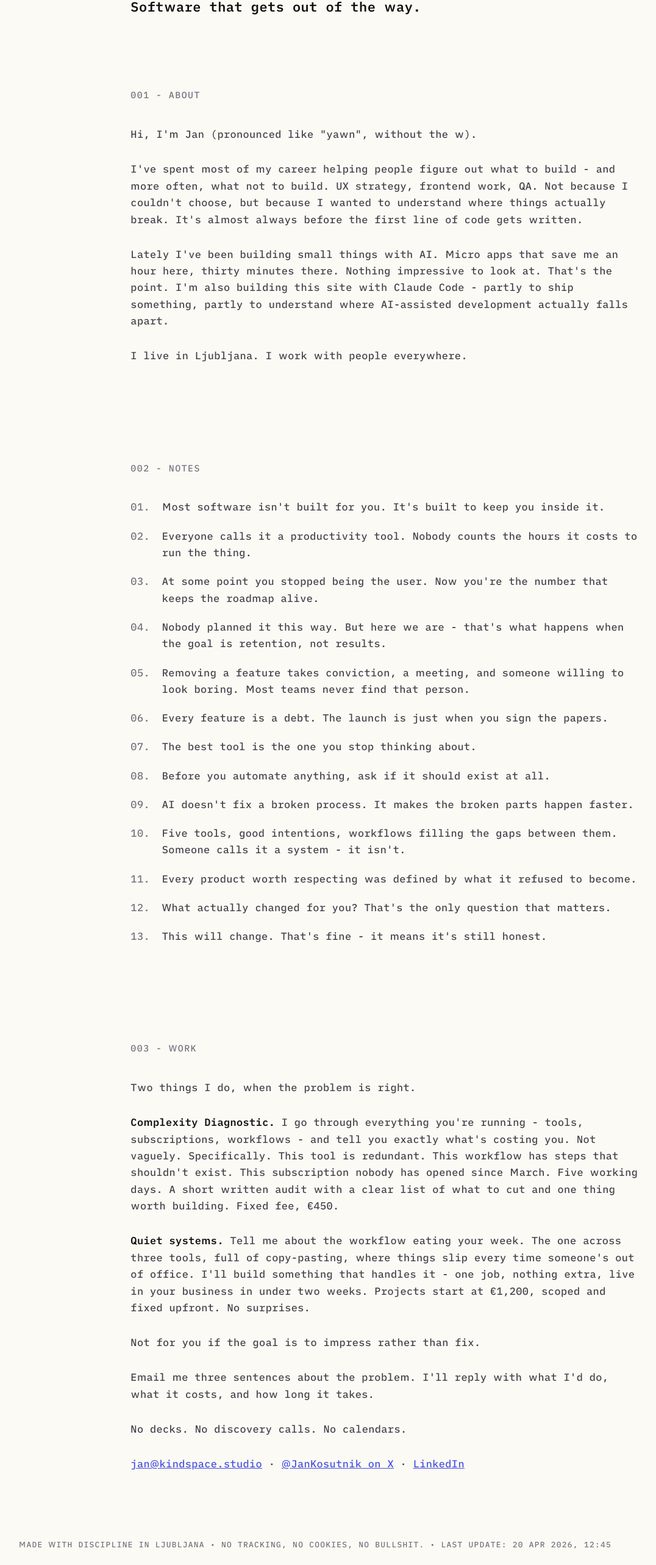
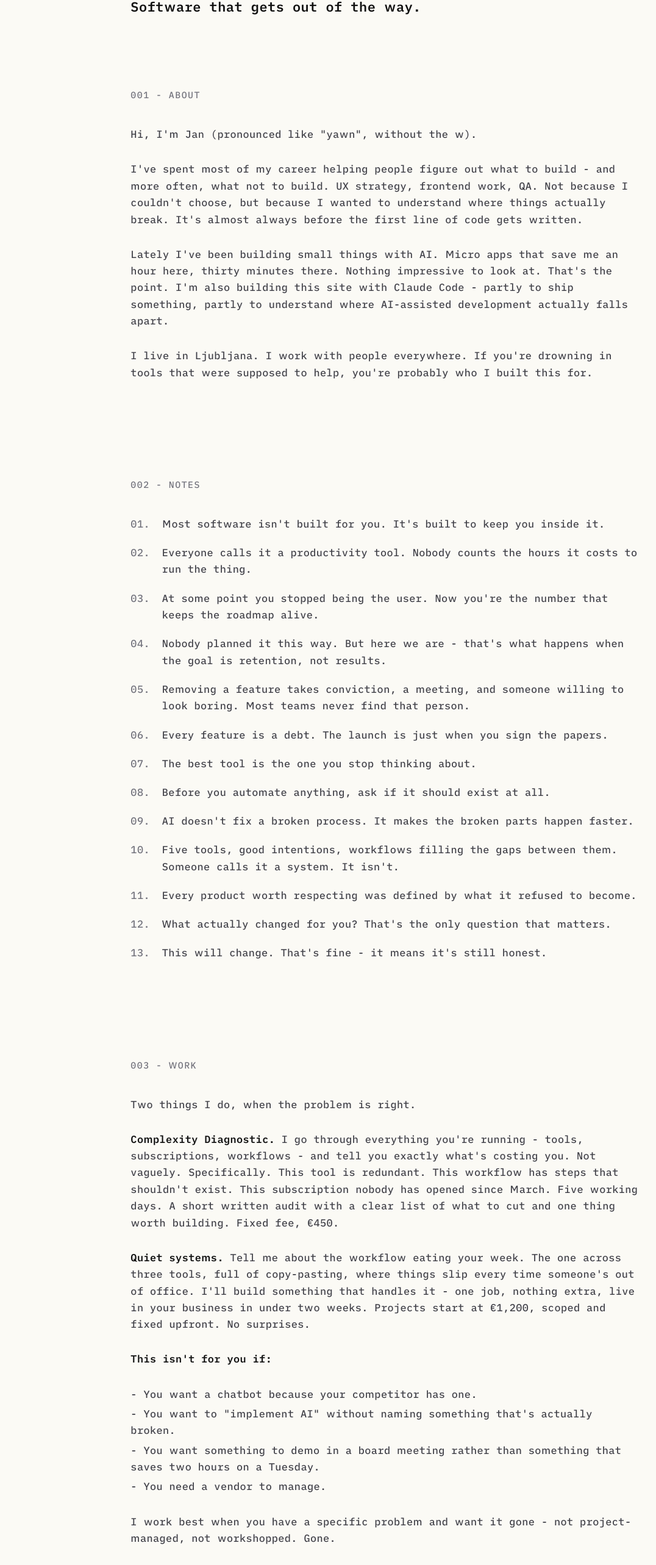
Before and after one commit to JanKosutnik/Kosutnik, a Next.js app: page / in a window 1280 px wide. Shown: the part 222-2788 px from the top of the page at 61% size, without its empty margins (9-1085 px from the left). Built offline with nearby package versions, Linux system fonts and the light colour scheme.

Commit message:
Update about, notes, and work section content

```diff
--- a/app/page.tsx
+++ b/app/page.tsx
@@ -26,7 +26,7 @@ const notes = [
   "The best tool is the one you stop thinking about.",
   "Before you automate anything, ask if it should exist at all.",
   "AI doesn't fix a broken process. It makes the broken parts happen faster.",
-  "Five tools, good intentions, workflows filling the gaps between them. Someone calls it a system - it isn't.",
+  "Five tools, good intentions, workflows filling the gaps between them. Someone calls it a system. It isn't.",
   "Every product worth respecting was defined by what it refused to become.",
   "What actually changed for you? That's the only question that matters.",
   "This will change. That's fine - it means it's still honest.",
@@ -107,7 +107,7 @@ export default function Home() {
               with Claude Code - partly to ship something, partly to understand where AI-assisted development
               actually falls apart.
             </p>
-            <p>I live in Ljubljana. I work with people everywhere.</p>
+            <p>I live in Ljubljana. I work with people everywhere. If you're drowning in tools that were supposed to help, you're probably who I built this for.</p>
           </div>
         </section>
 
@@ -143,7 +143,14 @@ export default function Home() {
               job, nothing extra, live in your business in under two weeks. Projects start at €1,200, scoped
               and fixed upfront. No surprises.
             </p>
-            <p>Not for you if the goal is to impress rather than fix.</p>
+            <p><span className="font-semibold" style={{color:"var(--fg)"}}>This isn't for you if:</span></p>
+            <ul className="space-y-1 list-none">
+              <li>- You want a chatbot because your competitor has one.</li>
+              <li>- You want to "implement AI" without naming something that's actually broken.</li>
+              <li>- You want something to demo in a board meeting rather than something that saves two hours on a Tuesday.</li>
+              <li>- You need a vendor to manage.</li>
+            </ul>
+            <p>I work best when you have a specific problem and want it gone - not project-managed, not workshopped. Gone.</p>
             <p>
               Email me three sentences about the problem. I'll reply with what I'd do, what it costs, and how
               long it takes.
```
